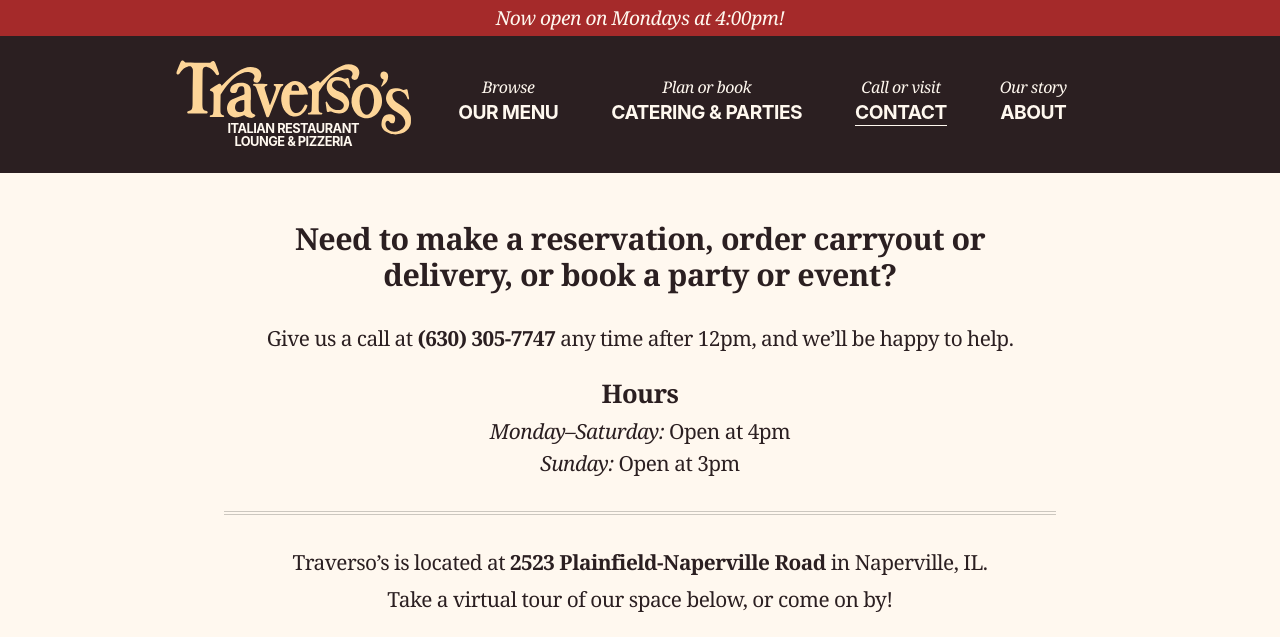
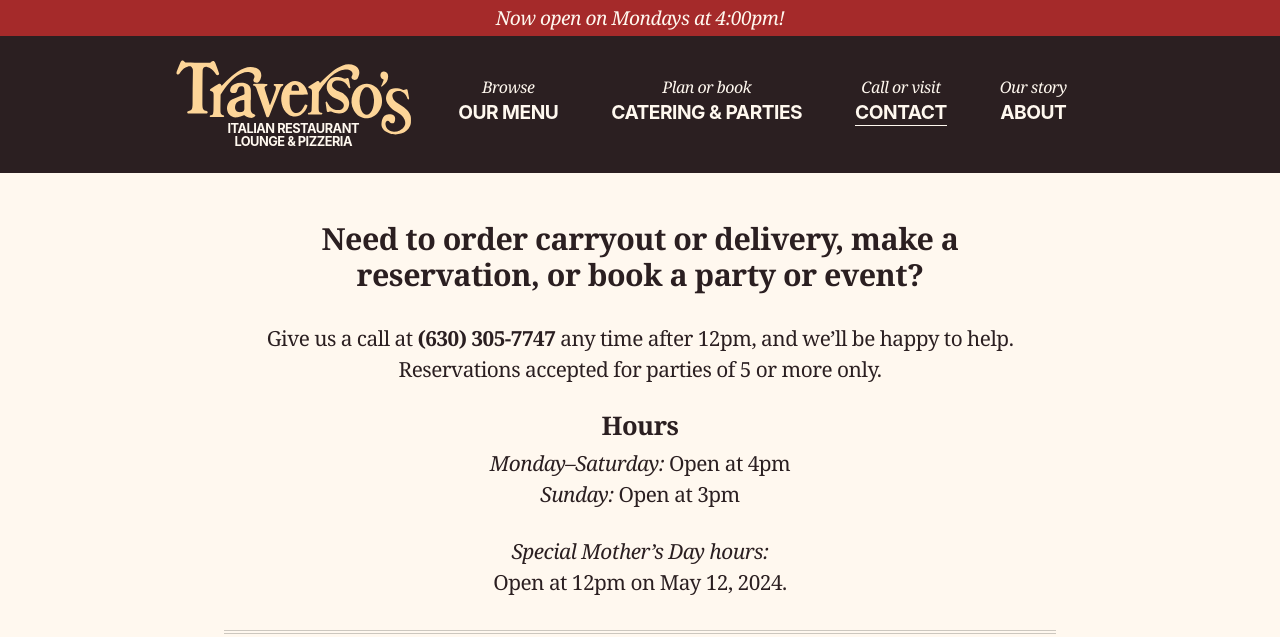
Before and after one commit to traversos/traversos.github.io, a Jekyll site: the page built from contact/index.html, in a window 1280 px wide and 900 px high, cut to the strip 0-637 px from the top of the window. Built offline with Jekyll 4.4.1, drawn with Linux system fonts in a browser that asks for light colours; nearby versions of some CDN libraries.

Commit message:
Mother's day + reservations
# Conflicts:
#	contact/index.html
#	index.html

```diff
--- a/contact/index.html
+++ b/contact/index.html
@@ -4,16 +4,20 @@
 ---
 <section class="page-content contact">
   <header class="centered">
-    <h1>Need to make a reservation, order carryout or delivery, or book a party or event?</h1>
+    <h1>Need to order carryout or delivery, make a reservation, or book a party or event?</h1>
   </header>
   <article class="centered">
     <p>
-      Give us a call at <strong>(630) 305-7747</strong> any time after 12pm, and we’ll be happy to help.
+      Give us a call at <strong>(630) 305-7747</strong> any time after 12pm, and we’ll be happy to help. Reservations accepted for parties of 5 or more only.
     </p>
     <h2 class="push-half--bottom">Hours</h2>
     <ul class="home-hours">
       <li><em>Monday–Saturday:</em> Open at 4pm</li>
       <li><em>Sunday:</em> Open at 3pm</li>
+    </ul>
+    <em>Special Mother’s Day hours:</em>
+    <ul class="home-hours">
+      <li>Open at 12pm on May 12, 2024.</li>
     </ul>
     <hr>
     <p class="push-half--bottom">Traverso’s is located at <strong>2523 Plainfield-Naperville Road</strong> in Naperville, IL.</p>
--- a/index.html
+++ b/index.html
@@ -34,12 +34,16 @@
     <hr>
     <a name="hours"></a>
     <h2 class="push-half--bottom"><strong>(630) 305-7747</strong></h2>
-    <p class="byline">Call us for a reservation, carryout or delivery order, or to book a party.</p>
+    <p class="byline">Call us for carryout or delivery, reservations, or to book a party. Reservations accepted for parties of 5 or more only.</p>
     <hr>
     <h2 class="push-half--bottom">Hours</h2>
     <ul class="home-hours">
       <li><em>Monday–Saturday:</em> Open at 4pm</li>
       <li><em>Sunday:</em> Open at 3pm</li>
+    </ul>
+    <em>Special Mother’s Day hours:</em>
+    <ul class="home-hours">
+      <li>Open at 12pm on May 12, 2024.</li>
     </ul>
     <hr>
     <p class="push-half--bottom"><em>We’re located at</em></p>
```
